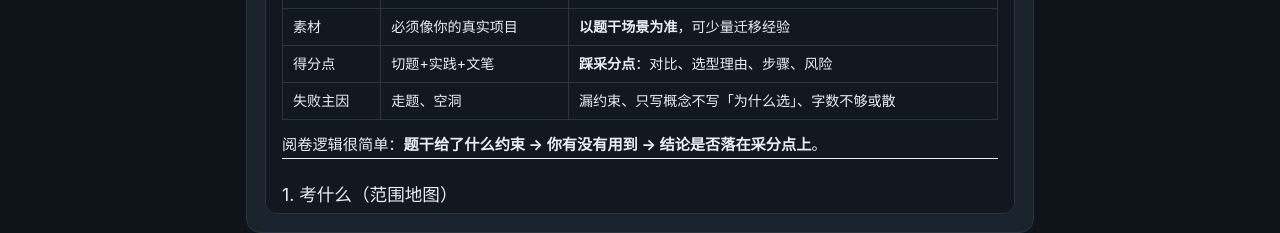
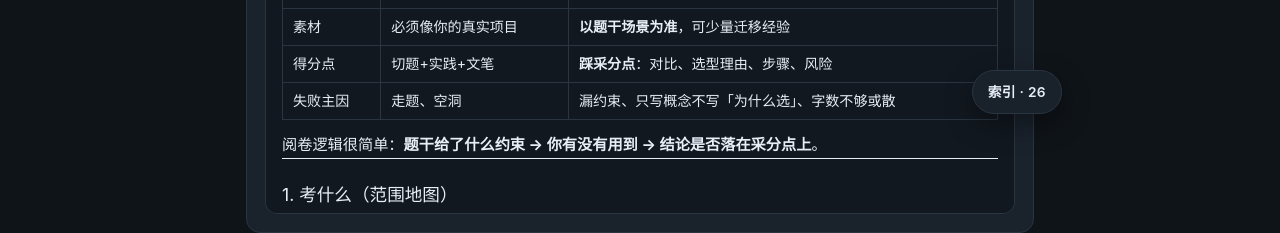
Before and after one commit to xiamengquan/sysanalyst-quiz, a Next.js app: page /kb/case-tutorial/ in a window 1280 px wide. Shown: the part 616-849 px from the top of the page. Built offline with nearby package versions, Linux system fonts and the light colour scheme.

Commit message:
feat: 知识点正文页增加快速索引悬浮栏
Co-authored-by: Cursor <cursoragent@cursor.com>

```diff
--- a/src/app/globals.css
+++ b/src/app/globals.css
@@ -477,3 +477,128 @@ textarea.field {
   font-size: 0.88rem;
   box-shadow: 0 8px 24px rgba(0, 0, 0, 0.35);
 }
+
+/* —— 知识点快速索引悬浮栏 —— */
+.kb-toc-fab {
+  position: fixed;
+  right: max(0.85rem, env(safe-area-inset-right, 0px));
+  bottom: calc(var(--tabbar-h) + var(--safe-b) + 0.85rem);
+  z-index: 85;
+  display: flex;
+  flex-direction: column;
+  align-items: flex-end;
+  gap: 0.45rem;
+  max-width: min(92vw, 320px);
+}
+.kb-toc-trigger {
+  appearance: none;
+  border: 1px solid var(--line);
+  background: color-mix(in srgb, var(--panel) 92%, #0f1419);
+  color: var(--text);
+  font: inherit;
+  font-size: 0.86rem;
+  font-weight: 600;
+  letter-spacing: 0.02em;
+  padding: 0.55rem 0.95rem;
+  border-radius: 999px;
+  min-height: 44px;
+  box-shadow: 0 10px 28px rgba(0, 0, 0, 0.38);
+  cursor: pointer;
+}
+.kb-toc-trigger:hover {
+  border-color: color-mix(in srgb, var(--accent) 55%, var(--line));
+  color: #d7ebff;
+}
+.kb-toc-trigger:focus-visible {
+  outline: 2px solid color-mix(in srgb, var(--accent) 55%, transparent);
+  outline-offset: 2px;
+}
+.kb-toc-fab.is-open .kb-toc-trigger {
+  border-color: color-mix(in srgb, var(--accent) 50%, var(--line));
+  background: #243041;
+}
+.kb-toc-panel {
+  width: min(92vw, 300px);
+  max-height: min(52dvh, 420px);
+  display: flex;
+  flex-direction: column;
+  border-radius: 14px;
+  border: 1px solid var(--line);
+  background: color-mix(in srgb, var(--panel) 96%, #0a0e12);
+  box-shadow: 0 16px 40px rgba(0, 0, 0, 0.45);
+  overflow: hidden;
+}
+.kb-toc-panel-hd {
+  display: flex;
+  align-items: center;
+  justify-content: space-between;
+  gap: 0.5rem;
+  padding: 0.55rem 0.75rem;
+  border-bottom: 1px solid var(--line);
+  font-size: 0.82rem;
+  font-weight: 600;
+  color: var(--muted);
+}
+.kb-toc-close {
+  appearance: none;
+  border: 0;
+  background: transparent;
+  color: var(--accent);
+  font: inherit;
+  font-size: 0.8rem;
+  cursor: pointer;
+  padding: 0.2rem 0.35rem;
+  min-height: 36px;
+}
+.kb-toc-list {
+  list-style: none;
+  margin: 0;
+  padding: 0.35rem 0;
+  overflow: auto;
+  -webkit-overflow-scrolling: touch;
+}
+.kb-toc-item button {
+  appearance: none;
+  width: 100%;
+  text-align: left;
+  border: 0;
+  background: transparent;
+  color: var(--text);
+  font: inherit;
+  font-size: 0.84rem;
+  line-height: 1.35;
+  padding: 0.45rem 0.75rem;
+  cursor: pointer;
+  display: -webkit-box;
+  -webkit-line-clamp: 2;
+  -webkit-box-orient: vertical;
+  overflow: hidden;
+}
+.kb-toc-item.lv-2 button {
+  padding-left: 1.15rem;
+  color: #d5e2ef;
+}
+.kb-toc-item.lv-3 button {
+  padding-left: 1.55rem;
+  font-size: 0.8rem;
+  color: var(--muted);
+}
+.kb-toc-item button:hover {
+  background: color-mix(in srgb, var(--accent) 12%, transparent);
+  color: #eaf4ff;
+}
+.kb-toc-item.is-active button {
+  background: color-mix(in srgb, var(--accent) 18%, transparent);
+  color: #eaf4ff;
+  box-shadow: inset 3px 0 0 var(--accent);
+}
+@media (min-width: 960px) {
+  .kb-toc-fab {
+    right: max(1.25rem, calc((100vw - 820px) / 2 - 12px));
+  }
+}
+@media (prefers-reduced-motion: reduce) {
+  .kb-toc-panel {
+    transition: none;
+  }
+}
--- a/src/components/KbApp.tsx
+++ b/src/components/KbApp.tsx
@@ -12,6 +12,7 @@ import {
 import { renderKbMarkdown, runMermaidIn } from "@/lib/kb-md";
 import { parseKbHref, resolveKbRef } from "@/lib/kb-resolve";
 import { KbPreviewDrawer, useKbCatalog } from "@/components/KbPreviewDrawer";
+import { KbQuickIndex } from "@/components/KbQuickIndex";
 
 const KIND_OPTS = [
   { value: "all", label: "全部类型" },
@@ -394,6 +395,8 @@ export function KbReader({ id }: { id: string }) {
         )}
       </div>
 
+      {status === "ok" ? <KbQuickIndex bodyRef={bodyRef} html={html} /> : null}
+
       {toast ? <div className="kb-toast" role="status">{toast}</div> : null}
 
       <KbPreviewDrawer
--- /dev/null
+++ b/src/components/KbQuickIndex.tsx
@@ -0,0 +1,155 @@
+"use client";
+
+import { useCallback, useEffect, useId, useMemo, useRef, useState, type RefObject } from "react";
+
+export type KbTocHeading = {
+  id: string;
+  text: string;
+  level: number;
+};
+
+type Props = {
+  /** 正文滚动容器（.md-body） */
+  bodyRef: RefObject<HTMLDivElement | null>;
+  /** 正文 HTML 变化时重建目录 */
+  html: string;
+  enabled?: boolean;
+};
+
+function collectHeadings(root: HTMLElement | null): KbTocHeading[] {
+  if (!root) return [];
+  const nodes = root.querySelectorAll<HTMLElement>("h1[id], h2[id], h3[id]");
+  const out: KbTocHeading[] = [];
+  nodes.forEach((el) => {
+    const id = el.id?.trim();
+    if (!id) return;
+    const text = (el.textContent || "").replace(/\s+/g, " ").trim();
+    if (!text) return;
+    const tag = el.tagName.toLowerCase();
+    const level = tag === "h1" ? 1 : tag === "h2" ? 2 : 3;
+    out.push({ id, text, level });
+  });
+  return out;
+}
+
+export function KbQuickIndex({ bodyRef, html, enabled = true }: Props) {
+  const panelId = useId();
+  const [open, setOpen] = useState(false);
+  const [headings, setHeadings] = useState<KbTocHeading[]>([]);
+  const [activeId, setActiveId] = useState("");
+  const wrapRef = useRef<HTMLDivElement>(null);
+
+  useEffect(() => {
+    if (!enabled) {
+      setHeadings([]);
+      return;
+    }
+    const sync = () => setHeadings(collectHeadings(bodyRef.current));
+    sync();
+    const t = window.setTimeout(sync, 80);
+    return () => window.clearTimeout(t);
+  }, [bodyRef, html, enabled]);
+
+  useEffect(() => {
+    if (!open) return;
+    const onKey = (e: KeyboardEvent) => {
+      if (e.key === "Escape") setOpen(false);
+    };
+    const onPointer = (e: MouseEvent | TouchEvent) => {
+      const t = e.target as Node | null;
+      if (wrapRef.current && t && !wrapRef.current.contains(t)) setOpen(false);
+    };
+    window.addEventListener("keydown", onKey);
+    window.addEventListener("mousedown", onPointer);
+    window.addEventListener("touchstart", onPointer, { passive: true });
+    return () => {
+      window.removeEventListener("keydown", onKey);
+      window.removeEventListener("mousedown", onPointer);
+      window.removeEventListener("touchstart", onPointer);
+    };
+  }, [open]);
+
+  useEffect(() => {
+    const box = bodyRef.current;
+    if (!box || headings.length === 0) return;
+
+    const updateActive = () => {
+      const top = box.scrollTop + 28;
+      let current = headings[0]?.id || "";
+      for (const h of headings) {
+        const el = document.getElementById(h.id);
+        if (!el || !box.contains(el)) continue;
+        const y = el.offsetTop - box.offsetTop;
+        if (y <= top) current = h.id;
+        else break;
+      }
+      setActiveId(current);
+    };
+
+    updateActive();
+    box.addEventListener("scroll", updateActive, { passive: true });
+    return () => box.removeEventListener("scroll", updateActive);
+  }, [bodyRef, headings]);
+
+  const scrollTo = useCallback(
+    (hid: string) => {
+      const box = bodyRef.current;
+      const el = document.getElementById(hid);
+      if (!box || !el || !box.contains(el)) return;
+      box.scrollTo({ top: Math.max(0, el.offsetTop - box.offsetTop - 12), behavior: "smooth" });
+      try {
+        history.replaceState(null, "", `#${encodeURIComponent(hid)}`);
+      } catch {
+        /* ignore */
+      }
+      setActiveId(hid);
+      setOpen(false);
+    },
+    [bodyRef],
+  );
+
+  const visible = enabled && headings.length >= 2;
+  const summary = useMemo(() => {
+    if (!headings.length) return "索引";
+    return `索引 · ${headings.length}`;
+  }, [headings.length]);
+
+  if (!visible) return null;
+
+  return (
+    <div className={`kb-toc-fab${open ? " is-open" : ""}`} ref={wrapRef}>
+      {open ? (
+        <nav
+          id={panelId}
+          className="kb-toc-panel"
+          aria-label="本页知识点快速索引"
+        >
+          <div className="kb-toc-panel-hd">
+            <span>本页索引</span>
+            <button type="button" className="kb-toc-close" onClick={() => setOpen(false)} aria-label="关闭索引">
+              关闭
+            </button>
+          </div>
+          <ul className="kb-toc-list">
+            {headings.map((h) => (
+              <li key={h.id} className={`kb-toc-item lv-${h.level}${activeId === h.id ? " is-active" : ""}`}>
+                <button type="button" onClick={() => scrollTo(h.id)} title={h.text}>
+                  {h.text}
+                </button>
+              </li>
+            ))}
+          </ul>
+        </nav>
+      ) : null}
+      <button
+        type="button"
+        className="kb-toc-trigger"
+        aria-expanded={open}
+        aria-controls={open ? panelId : undefined}
+        onClick={() => setOpen((v) => !v)}
+      >
+        {open ? "收起" : summary}
+      </button>
+    </div>
+  );
+}
```
Also changed, not shown: 3 other files (tests, documents, lock files or other folders).
